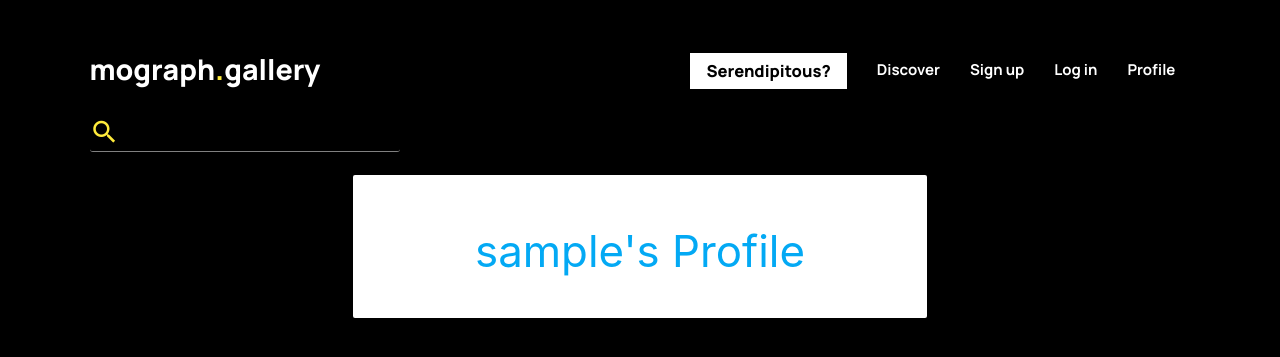
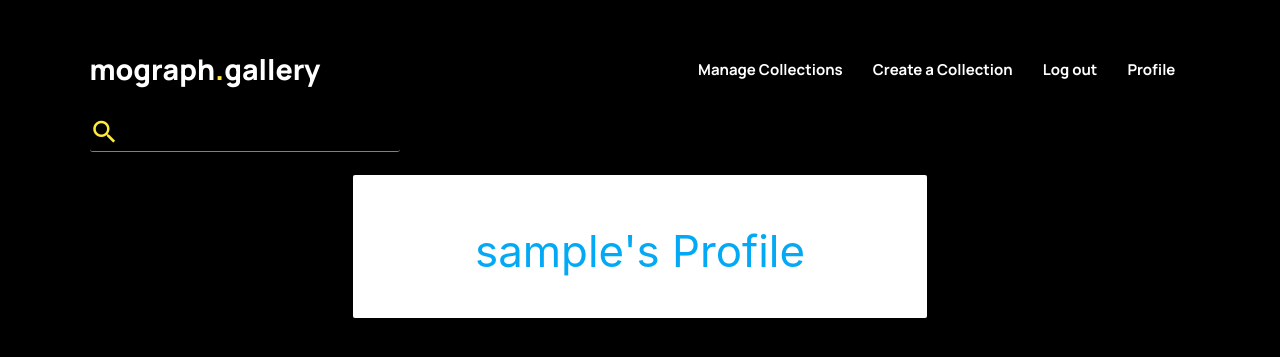
Before and after one commit to Rexayo/mograph.gallery, a Flask app: a page that uses templates/base.html in a window 1280 px wide. Shown: the top 357 px of the page. Run offline with Flask 2, Linux system fonts and the light colour scheme; the visitor is signed in with stand-in values (Sample User, id 1); a database or web service that is not in the repository returns one stand-in record (values such as "Sample title"); some libraries are stand-ins or nearby versions.

Commit message:
Add Log out functionality

```diff
--- a/app.py
+++ b/app.py
@@ -82,7 +82,19 @@ def profile(username):
     # grab the session user's username from db
     username = mongo.db.users.find_one(
         {"username": session["user"]})["username"]
-    return render_template("profile.html", username=username)
+
+    if session["user"]:
+        return render_template("profile.html", username=username)
+
+    return redirect(url_for("login"))
+
+
+@app.route("/logout")
+def logout():
+    # remove user from session cookie
+    flash("You have been logged out")
+    session.pop("user")
+    return redirect(url_for("login"))
 
 
 if __name__ == "__main__":
--- a/templates/base.html
+++ b/templates/base.html
@@ -29,11 +29,17 @@
                 <a href="{{ url_for('get_videos')}}" class="brand-logo extra-bold left" id="logo">mograph<span class="logo-dot">.</span>gallery</a>
                 <a href="#" data-target="mobile-demo" class="sidenav-trigger right"><i class="material-icons">menu</i></a>
                 <ul class="right hide-on-med-and-down">
-                    <li><a class="btn extra-bold">Serendipitous?</a></li>
-                    <li><a href="#">Discover</a></li>
-                    <li><a href="{{ url_for('signup')}}">Sign up</a></li>
-                    <li><a href="{{ url_for('login')}}">Log in</a></li>
-                    <li><a href="{{ url_for('profile', username=session['user'])}}">Profile</a></li>
+                    {% if session.user %}
+                        <li><a href="{{ url_for('logout')}}">Manage Collections</a></li>
+                        <li><a href="{{ url_for('logout')}}">Create a Collection</a></li>
+                        <li><a href="{{ url_for('logout')}}">Log out</a></li>
+                        <li><a href="{{ url_for('profile', username=session['user'])}}">Profile</a></li>
+                    {% else %}
+                       <li><a class="btn extra-bold">Serendipitous?</a></li>
+                        <li><a href="#">Discover</a></li>
+                        <li><a href="{{ url_for('signup')}}">Sign up</a></li>
+                        <li><a href="{{ url_for('login')}}">Log in</a></li>
+                    {% endif %}
                 </ul>
             </div>
         </nav>
@@ -50,12 +56,18 @@
 
         <!-- mobile sidenav -->
         <ul class="sidenav" id="mobile-demo">
-            <li><a class="btn extra-bold" >Serendipitous?</a></li>
             <li><a href="{{ url_for('get_videos')}}">Home</a></li>
-            <li><a href="{{ url_for('profile', username=session['user'])}}">Profile</a></li>
+            {% if session.user %}
+                <li><a href="{{ url_for('logout')}}">Manage Collections</a></li>
+                <li><a href="{{ url_for('logout')}}">Create a Collection</a></li>
+                <li><a href="{{ url_for('profile', username=session['user'])}}">Profile</a></li>
+                <li><a href="{{ url_for('logout')}}">Log out</a></li>
+            {% else %}
             <li><a href="#">Discover</a></li>
             <li><a href="{{ url_for('signup')}}">Sign up</a></li>
             <li><a href="{{ url_for('login')}}">Log in</a></li>
+            <li><a class="btn extra-bold">Serendipitous?</a></li>
+            {% endif %}
         </ul>
     </header>
 
```
